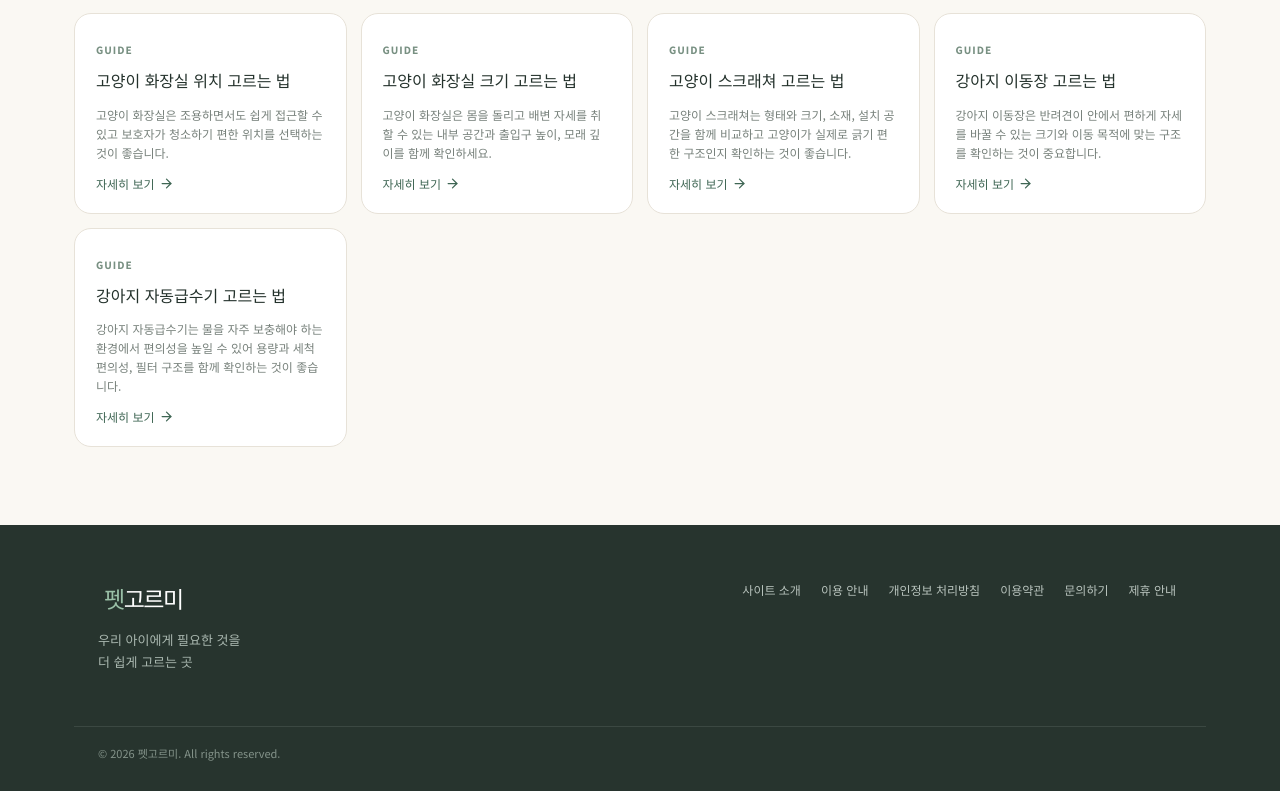
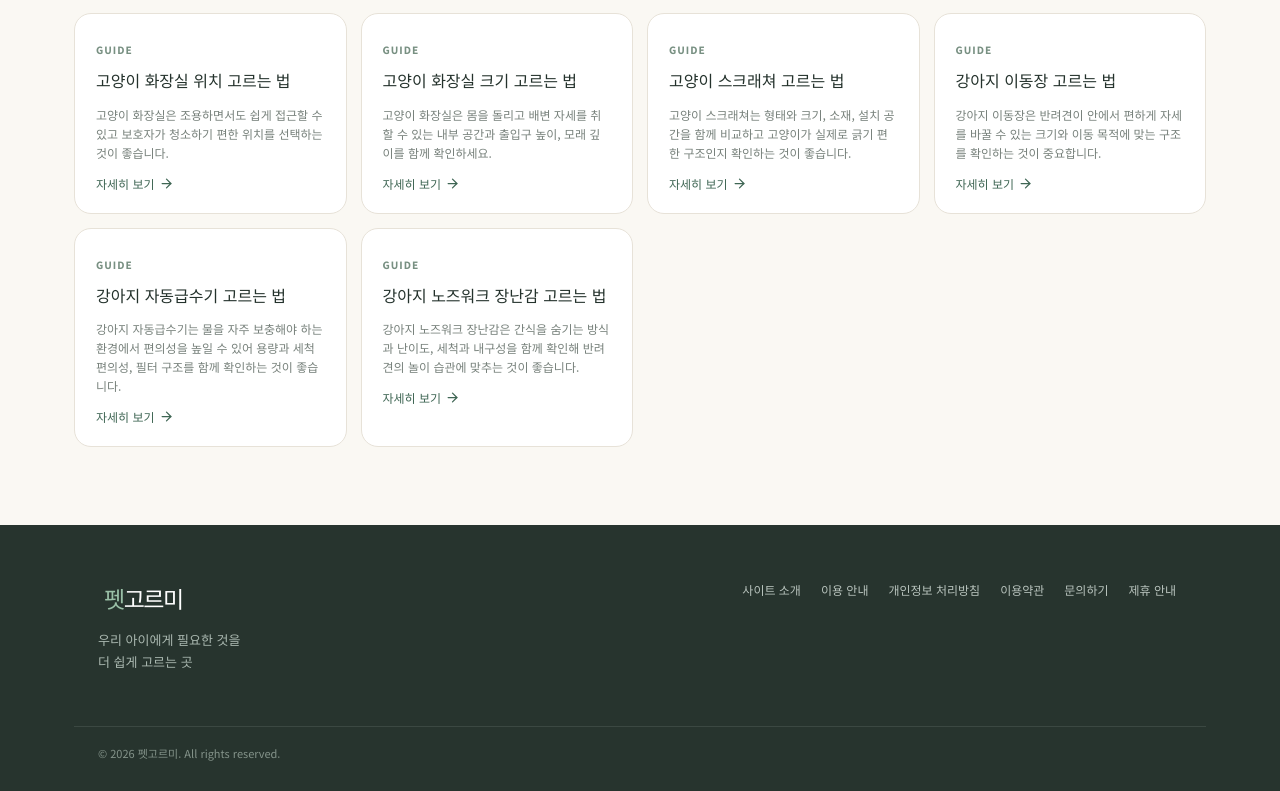
Before and after one commit to hosi4242/petgoreumi, a React (Vite) app: page / in a window 1280 px wide. Shown: the part 3782-4573 px from the top of the page. Built offline with nearby package versions, Linux system fonts and the light colour scheme.

Commit message:
Add dog nosework toy guide for existing product category

```diff
--- a/src/data.ts
+++ b/src/data.ts
@@ -47,4 +47,5 @@ export const guides = [
 ,
  ['고양이 스크래쳐 고르는 법','고양이 스크래쳐는 형태와 크기, 소재, 설치 공간을 함께 비교하고 고양이가 실제로 긁기 편한 구조인지 확인하는 것이 좋습니다.',['고양이가 충분히 몸을 펴고 긁을 수 있는 크기','세워진 형태와 바닥형 등 사용 방식','흔들림과 설치 공간 확인하기'],'스크래쳐는 고양이가 자주 긁는 장소와 자세를 관찰한 뒤 고르는 것이 좋습니다. 세로로 긁는 것을 좋아한다면 높이가 충분한 제품을, 바닥에서 긁는 것을 선호한다면 넓은 면적의 제품을 비교할 수 있습니다. 흔들림이 심하면 사용을 꺼릴 수 있으므로 바닥에서 안정적으로 사용할 수 있는지도 확인하세요.','고양이 스크래쳐는 어떤 형태가 좋은가요? 고양이마다 선호하는 자세가 다르므로 평소 긁는 행동을 기준으로 세로형, 수평형 등의 구조를 비교하는 것이 좋습니다.','고양이 스크래쳐는 디자인보다 고양이의 긁는 자세와 안정성, 설치 공간을 먼저 확인하세요.'],
  ['강아지 이동장 고르는 법','강아지 이동장은 반려견이 안에서 편하게 자세를 바꿀 수 있는 크기와 이동 목적에 맞는 구조를 확인하는 것이 중요합니다.',['반려견이 안에서 움직일 수 있는 내부 공간','문과 잠금장치의 구조','차량·병원 등 사용 목적에 맞는 형태'],'이동장은 너무 좁아 반려견의 움직임을 제한하지 않으면서도 이동 중 안정적으로 사용할 수 있는 크기를 비교하는 것이 좋습니다. 차량 이동인지 병원 방문인지에 따라 손잡이와 출입 방식, 통풍 구조 등 확인할 항목이 달라질 수 있습니다. 구매 전 제품의 실제 내부 치수와 반려견의 체형을 함께 비교하세요.','이동장은 크게 살수록 좋은가요? 무조건 큰 제품보다 반려견이 편하게 자세를 바꿀 수 있으면서 이동 중 안정적으로 사용할 수 있는 크기를 비교하는 것이 좋습니다.','강아지 이동장은 외부 크기보다 실제 내부 공간과 출입 방식, 이동 목적을 함께 확인하세요.'],
- ['강아지 자동급수기 고르는 법','강아지 자동급수기는 물을 자주 보충해야 하는 환경에서 편의성을 높일 수 있어 용량과 세척 편의성, 필터 구조를 함께 확인하는 것이 좋습니다.',['하루 사용량에 맞는 물통 용량','물통과 부품의 세척 편의성','필터 교체 방식과 비용 확인하기'],'자동급수기를 고를 때는 큰 용량만 보기보다 보호자가 자주 세척하고 관리하기 쉬운 구조인지 확인하세요. 물과 직접 닿는 부품을 분리해 씻기 쉬운지, 필터가 필요한 제품이라면 교체 주기와 비용을 확인하는 것도 좋습니다. 전원 연결이 필요한 제품은 설치 위치와 전원 공급 방식도 함께 살펴보세요.','자동급수기는 어떤 기준으로 비교하나요? 용량, 세척 편의성, 필터 관리, 설치 방식과 소음 등 실제 관리에 영향을 주는 요소를 함께 비교하세요.','자동급수기는 용량뿐 아니라 매일 세척하고 관리하기 쉬운지까지 확인하는 것이 중요합니다.']] as const
+ ['강아지 자동급수기 고르는 법','강아지 자동급수기는 물을 자주 보충해야 하는 환경에서 편의성을 높일 수 있어 용량과 세척 편의성, 필터 구조를 함께 확인하는 것이 좋습니다.',['하루 사용량에 맞는 물통 용량','물통과 부품의 세척 편의성','필터 교체 방식과 비용 확인하기'],'자동급수기를 고를 때는 큰 용량만 보기보다 보호자가 자주 세척하고 관리하기 쉬운 구조인지 확인하세요. 물과 직접 닿는 부품을 분리해 씻기 쉬운지, 필터가 필요한 제품이라면 교체 주기와 비용을 확인하는 것도 좋습니다. 전원 연결이 필요한 제품은 설치 위치와 전원 공급 방식도 함께 살펴보세요.','자동급수기는 어떤 기준으로 비교하나요? 용량, 세척 편의성, 필터 관리, 설치 방식과 소음 등 실제 관리에 영향을 주는 요소를 함께 비교하세요.','자동급수기는 용량뿐 아니라 매일 세척하고 관리하기 쉬운지까지 확인하는 것이 중요합니다.'],
+ ['강아지 노즈워크 장난감 고르는 법','강아지 노즈워크 장난감은 간식을 숨기는 방식과 난이도, 세척과 내구성을 함께 확인해 반려견의 놀이 습관에 맞추는 것이 좋습니다.',['반려견의 놀이 수준에 맞는 난이도','간식을 넣고 꺼내는 구조 확인하기','세척과 건조가 쉬운 소재인지 확인하기'],'처음 사용하는 반려견이라면 너무 복잡한 제품보다 간식을 쉽게 찾을 수 있는 구조부터 시작하는 것이 좋습니다. 사용 후에는 음식물이 남지 않도록 세척할 수 있는지 확인하고, 천 소재라면 세탁과 건조 방법도 살펴보세요. 장난감은 반려견의 물기나 움직임을 견딜 수 있는 구조인지 확인하고 사용 중 손상되면 교체하는 것이 좋습니다.','노즈워크 장난감은 어려울수록 좋은가요? 처음에는 반려견이 성공 경험을 얻을 수 있는 난이도부터 시작하고 익숙해지면 조금씩 복잡한 구조를 선택하는 방법이 좋습니다.','노즈워크 장난감은 난이도보다 반려견이 즐겁게 사용할 수 있는 구조와 관리 편의성을 함께 비교하는 것이 중요합니다.']] as const
```
